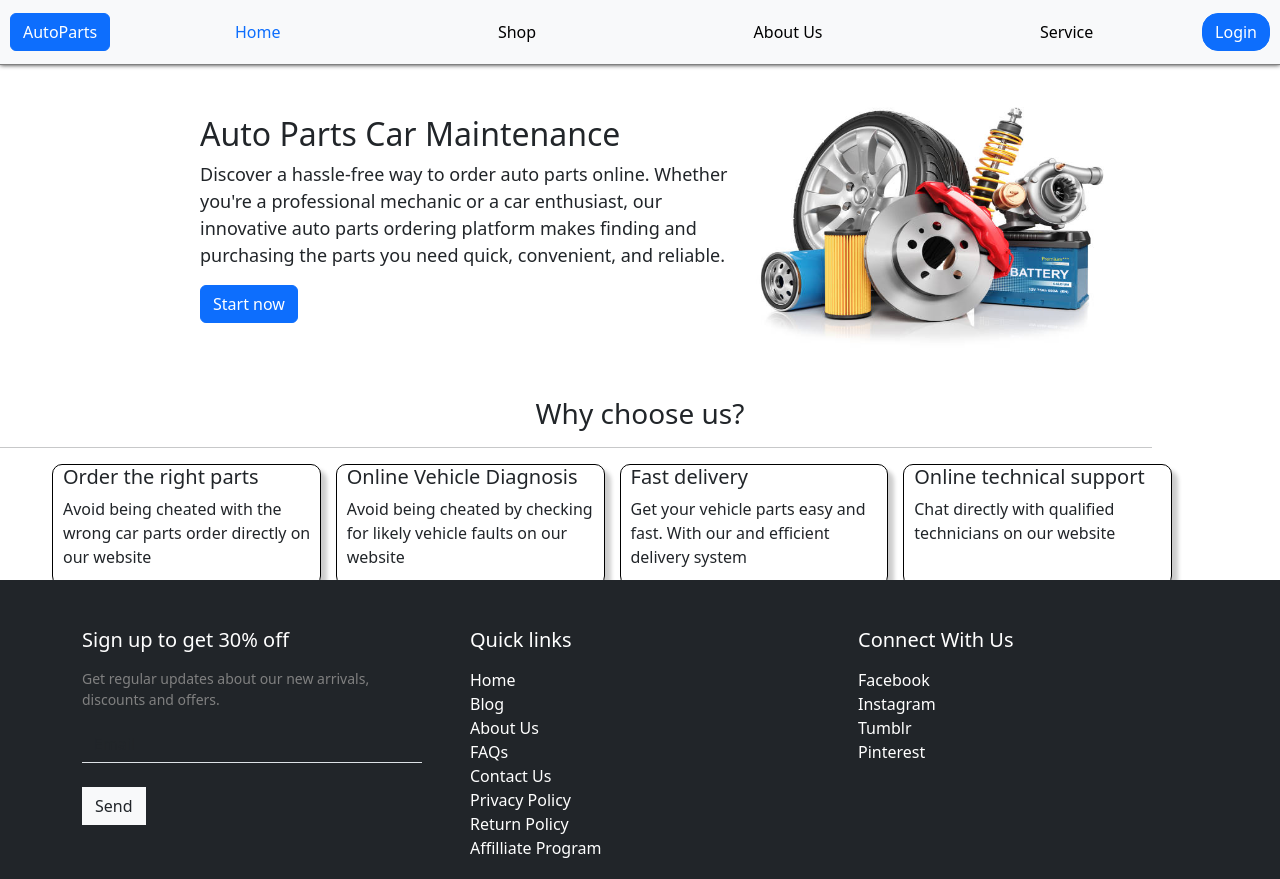
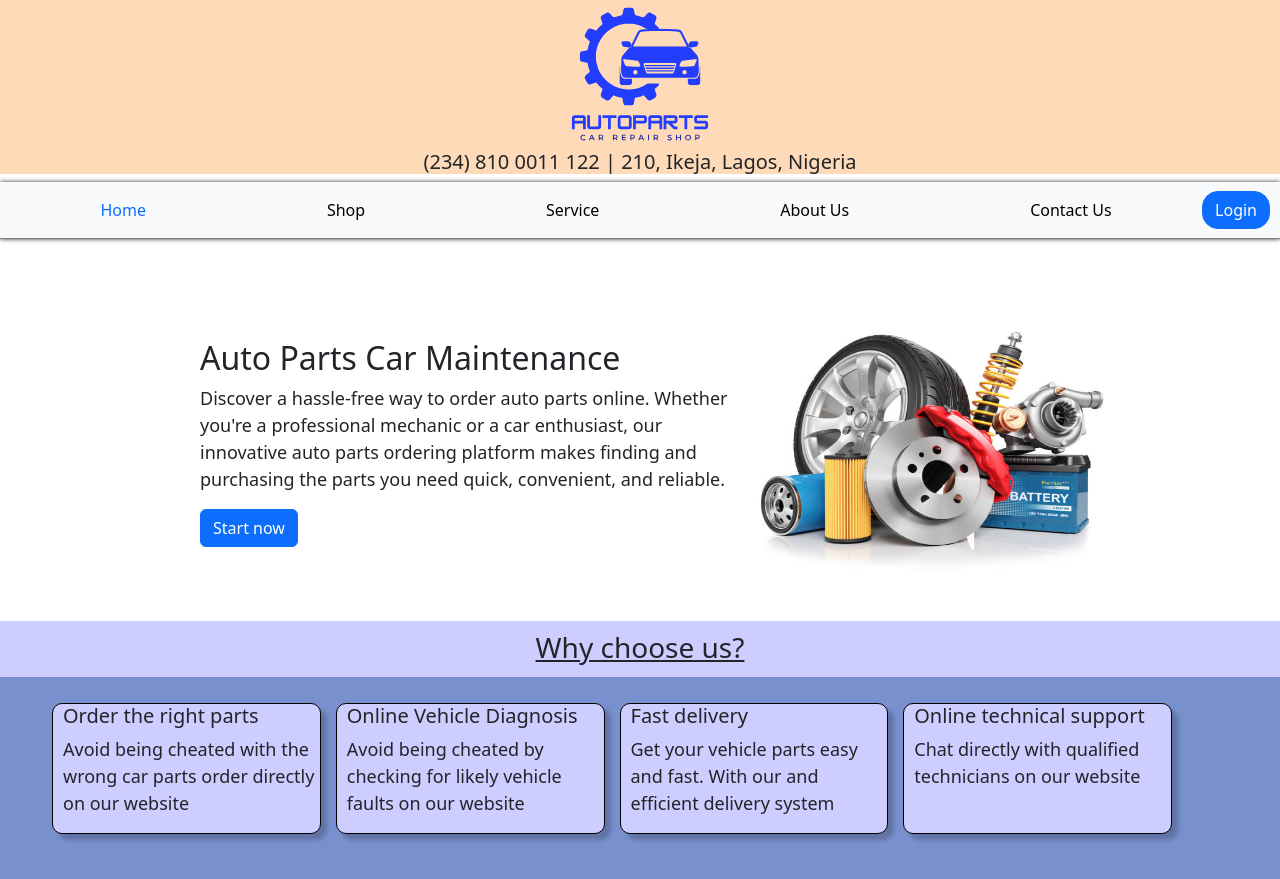
Before and after one commit to Dufuna-CodeCamp/june2023hack2, a plain HTML site: page index.html in a window 1280 px wide. Shown: the top 879 px of the page. Drawn offline with nearby package versions, Linux system fonts and the light colour scheme.

Commit message:
making updates to development- adding colors and logo

```diff
--- a/index.html
+++ b/index.html
@@ -10,14 +10,19 @@
 
 <body>
     <header>
+        <div class="top-header">
+            <a class="navbar-brand" href="index.html"><img src="images/Autoparts_logo.svg" alt="AutoParts_logo" class="header-logo"></a>
+            <h5> (234) 810 0011 122 | 210, Ikeja, Lagos, Nigeria</h5>
+        </div>
+
         <nav class="navbar navbar-expand-lg navbar-light bg-light pad">
-            <a class="navbar-brand" href="index.html"><button class="btn btn-primary rounded-2">AutoParts</button></a>
+            <!-- <a class="navbar-brand" href="index.html"><img src="images/Autoparts_logo.svg" alt="AutoParts_logo" class="logo"></a> -->
             <button class="navbar-toggler toggler-right" type="button" data-toggle="collapse" data-target="#navbarSupportedContent" aria-controls="navbarSupportedContent" aria-expanded="false" aria-label="Toggle navigation">
               <span class="navbar-toggler-icon"></span>
             </button>
 
             <div class="collapse navbar-collapse" id="navbarSupportedContent">
-              <ul class="navbar-nav mr-auto">
+              <ul class="navbar-nav mr-auto link-hover">
                 <li class="nav-item active">
                   <a class="nav-link text-primary" href="index.html">Home</a>
                 </li>
@@ -25,10 +30,13 @@
                   <a class="nav-link current text-black" href="shop.html">Shop</a>
                 </li>
                 <li class="nav-item">
+                  <a class="nav-link text-black" href="service.html">Service</a>
+                </li>
+                <li class="nav-item">
                     <a class="nav-link text-black" href="index.html">About Us</a>
                 </li>
                 <li class="nav-item">
-                  <a class="nav-link text-black" href="service.html">Service</a>
+                    <a class="nav-link text-black" href="index.html">Contact Us</a>
                 </li>
               </ul>
             </div>
@@ -54,10 +62,12 @@
     <br>
     <br>
 
-    <h3 class="center">Why choose us?</h3>
-    <hr>
+    <div class="choose-us-bg">
+        <h3 class="center">Why choose us?</h3>
+        <!-- <hr class="hr-color"> -->
+    </div>
 
-    <div>
+    <div class="container-choose-us">
         <ul class="choose-us">
             <li>
                 <h5>Order the right parts</h5>
@@ -89,7 +99,7 @@
         </ul>
     </div>
 <div class="d-flex flex-column h-100">
-    <footer class="w-100 py-4 flex-shrink-0">
+    <footer class="w-100 py-4 flex-shrink-0 footer">
         <div class="container py-4">
             <div class="row gy-4 gx-5">
                 <div class="col-lg-4 col-md-6">
--- a/signUp.js
+++ b/signUp.js
@@ -72,12 +72,10 @@ selectAddToCart.forEach(function (element, index) {
       } else {
         alert("add items to cart first")
       }});
-
     }
   });
 });
 
 payButton.addEventListener('click',() => {
-
   alert("Thank you for making a purchase!");
 });
--- a/style.css
+++ b/style.css
@@ -2,7 +2,28 @@
 body {
     font-family: Arial, sans-serif;
   }
+  .service-bg {
+    background-color: peachpuff;
+  }
+  .logo-small {
+    height: 40px !important;
+    width: 40px !important;
+}
+  .top-header{
+    text-align: center !important;
+    background-color: peachpuff;
+  }
 
+  .header-logo {
+    height: 150px !important;
+  }
+
+  .link-hover li a:hover {
+    color: #0E4C92 !important;
+  }
+  a:hover {
+    color: #0E4C92 !important;
+  }
   .toggler-right {
     margin-left: 75%;
   }
@@ -60,7 +81,7 @@ body {
     cursor: pointer;
   }
 
-  nav{
+  nav {
     border-bottom: 0.1px solid gray;
     box-shadow: 0 0.1px 5px black;
   }
@@ -75,6 +96,7 @@ body {
   }
 
   .intro-container {
+    margin-top: 50px;
     display: inline-grid;
     grid-template-columns:1fr 1fr;
     column-gap: 1px;
@@ -84,6 +106,9 @@ body {
     margin-left: 200px;
   }
 
+  p {
+    font-size: large;
+  }
   .grid-item {
     display: inline
     float: left;
@@ -112,7 +137,7 @@ body {
   }
 
   .logo {
-    height: 40px;
+    height: 60px;
     display: inline;
   }
 
@@ -131,6 +156,20 @@ body {
     width: 90%;
     height: 100px;
     margin-left: 20px;
+    margin-bottom: 8%;
+    margin-top: 2%;
+  }
+  .container-choose-us {
+    background-color: #7990ce;
+
+  }
+
+  .choose-us-bg {
+    padding-top: 10px;
+    text-decoration: underline;
+    background-color: #cdcdff;
+    height: 60px;
+    margin-bottom: -4px;
   }
 
   .choose-us li {
@@ -138,11 +177,16 @@ body {
     border-radius: 10px;
     box-shadow: 6px 6px 4px rgba(0, 0, 0, 0.2);
     padding-left: 10px;
+    background-color: #cdcdff;
+  }
+
+  .hr-color {
+    border-color: black;
   }
 
   hr {
     border: 1px solid black;
-    width: 90%;
+    width: 100%;
     text-align: center;
   }
 
@@ -153,6 +197,7 @@ body {
   footer {
     background-color: #f5f5f5;
     padding: 20px;
+    margin-top: 8% !important;
   }
 
   .footer-links a {
```
Also changed, not shown: login.html (+27 -5 lines), service.html (+16 -5 lines), shop.html (+5 -5 lines), signup.html (+9 -3 lines), images/Autoparts _logo_only.jpg (added), images/Autoparts_logo.svg (added).
